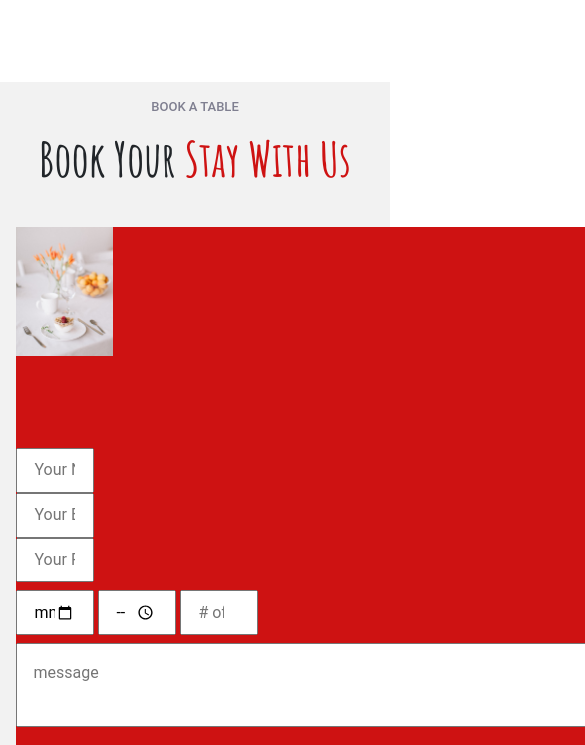
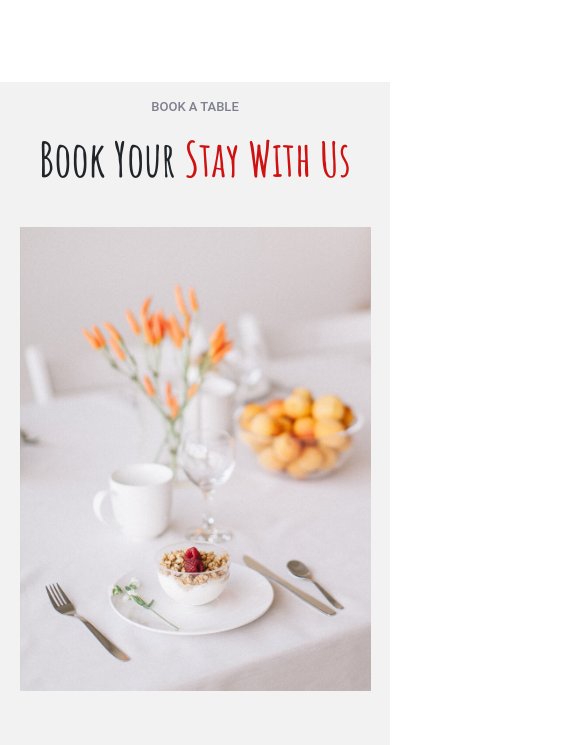
Before and after one commit to sarachafikidrissi/JavaScript_DOM_Final_Project_Sara_Chafik_Idrissi, a website: page index.html in a window 390 px wide. Shown: the part 9628-10373 px from the top of the page, 585 px wide, since content can reach past the window. Drawn offline with nearby package versions, Linux system fonts and the light colour scheme.

Commit message:
book a table responsive added

```diff
--- a/src/scss/modules/home/_book.scss
+++ b/src/scss/modules/home/_book.scss
@@ -48,15 +48,20 @@
 
 @media (max-width: 425px){
     .booking{
-        padding: 2vh 4vw !important;
+        padding: 2vh 5vw !important;
     }
     .content{
         flex-direction: column;
-        width: 100vh;
-        background-color: #ce1212;
-        .top-input{
-            display: flex;
-            flex-direction: column;
+        img{
+            width: 100% !important;
         }
     }
+    .top-input, .bottom-input{
+        display: flex;
+        flex-direction: column;
+        gap: 2vh;
+    }
+    input{
+        width: 100% !important;
+    }
 }
```
Also changed, not shown: public/css/app.css, 1 other file.
